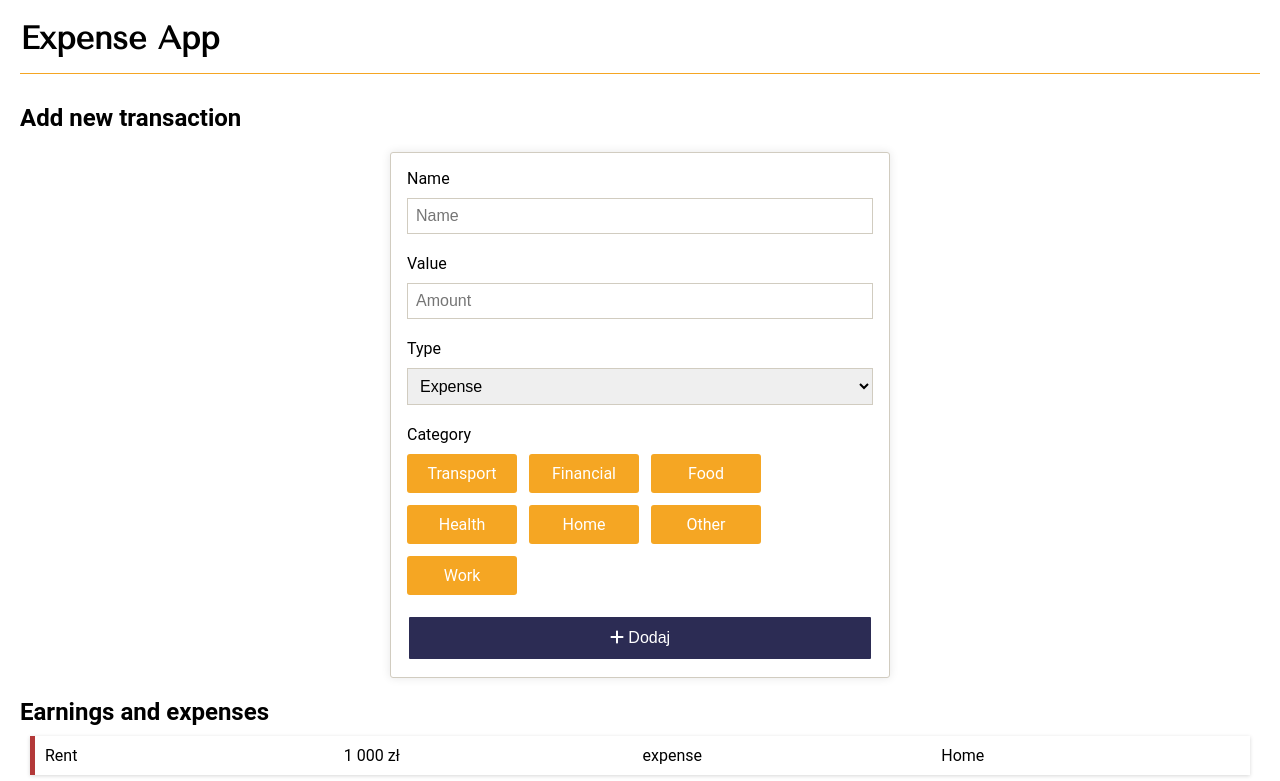
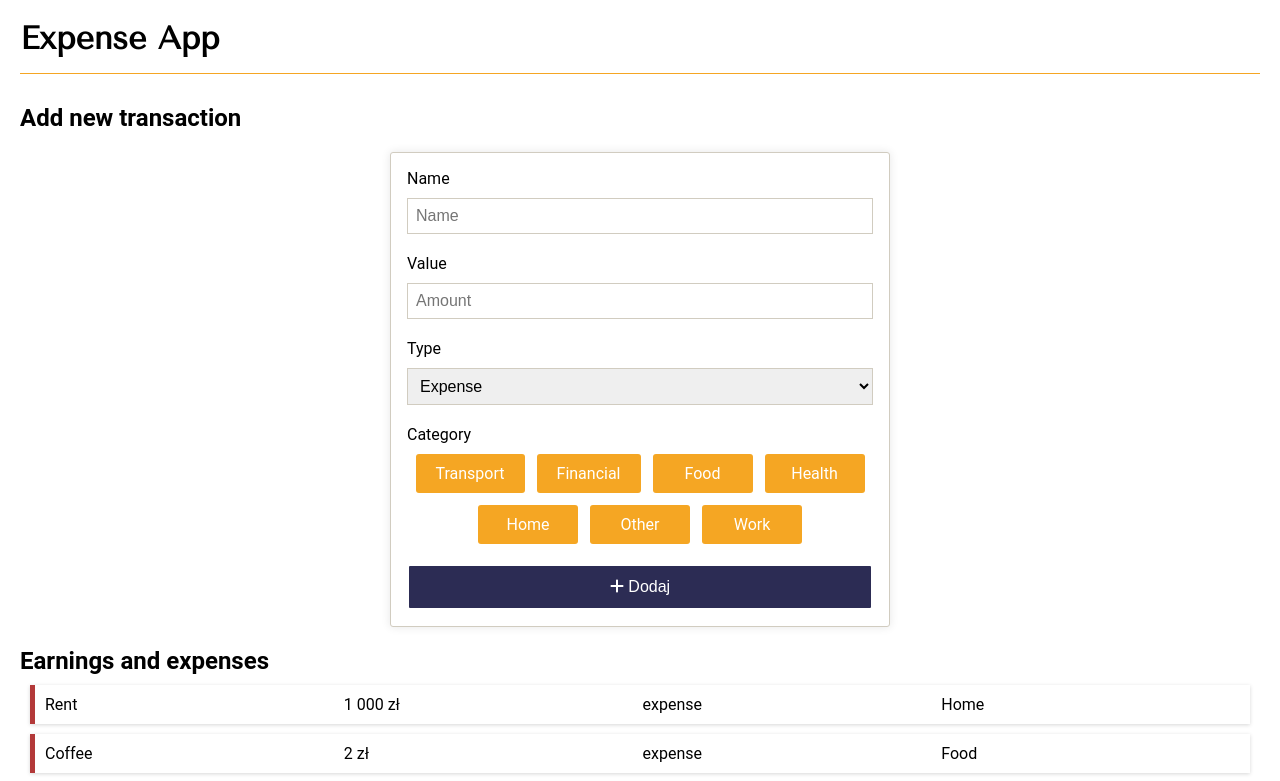
Before and after one commit to lukasz-pekala/react-simple-expense-calculator, a React (Create React App) app: page / in a window 1280 px wide. Shown: the top 781 px of the page. Built offline with nearby package versions, Linux system fonts and the light colour scheme.

Commit message:
SwitchableRadioButton - still needs visual improvements

```diff
--- a/src/styles/SwitchableRadioGroup.ts
+++ b/src/styles/SwitchableRadioGroup.ts
@@ -4,6 +4,7 @@ const SwitchableRadioGroup = styled.div`
   display: flex;
   gap: 12px;
   flex-wrap: wrap;
+  justify-content: center;
 
   input[type="radio"] {
     opacity: 0;
@@ -17,7 +18,7 @@ const SwitchableRadioGroup = styled.div`
     padding: 10px 20px;
     cursor: pointer;
     color: #fff;
-    min-width: 110px;
+    min-width: 100px;
     text-align: center;
     border-radius: 3px;
   }
```
